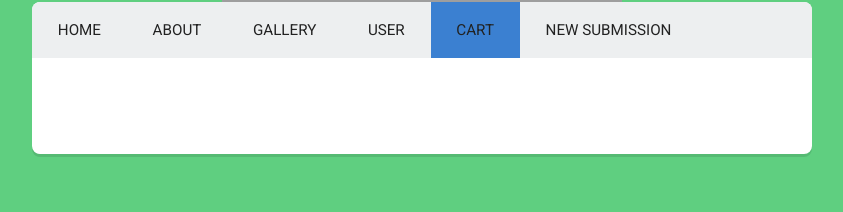
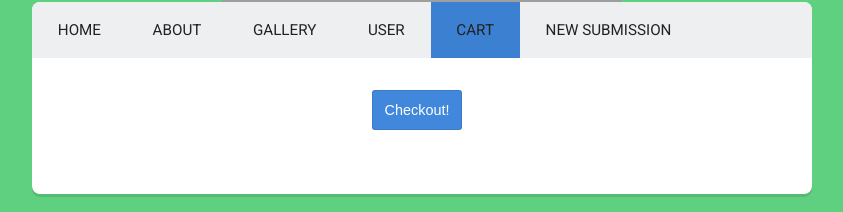
Before and after one commit to harrisblake85/cfac-react, a React (Create React App) app: page /cart in a window 1280 px wide. Shown: the part 146-358 px from the top of the page, without its empty margins (218-1061 px from the left). Built offline with nearby package versions, Linux system fonts and the light colour scheme; no server answers; grey boxes are pictures that could not be loaded.

Commit message:
Added Cart And Checkout System, Reimplemented Emailing

```diff
--- a/src/Cart.js
+++ b/src/Cart.js
@@ -1,6 +1,7 @@
 import React,{Component} from 'react';
 import config from './config.js';
 import Submissions from './Submissions.js';
+import { Button }  from './shared/buttons';
 import { Warning } from './shared/messages';
   class Cart extends Component{
     constructor(props) {
@@ -8,7 +9,8 @@ import { Warning } from './shared/messages';
       this.state= {
         cart:[],
         user:{},
-        submissions:[]
+        submissions:[],
+        emailed: false
       };
     }
     componentDidMount(){
@@ -51,6 +53,28 @@ import { Warning } from './shared/messages';
       return (json)
     };
 
+    async checkout(){
+      try {
+      const token = await JSON.parse(localStorage.getItem('token'));
+      const response = await fetch(config.url+"/submissions/checkout/",{
+        method:"GET",
+        headers: {
+          'Content-Type': 'application/json',
+          'x-access-token': token
+        }
+      });
+      console.log(response);
+      const json = await response.json();
+      console.log(json);
+      this.setState({emailed : true});
+
+      }
+      catch (e) {
+        console.log(e);
+      }
+
+    }
+
     render(){
       return(
 
@@ -62,10 +86,21 @@ import { Warning } from './shared/messages';
           { this.state.err &&
             <Warning>{ this.state.err }</Warning>
           }
+          {this.state.emailed &&
+            <h1>Check your email for order confirmation!</h1>
+          }
+            <Button
+              className="checkoutbutton"
+              onClick={this.checkout.bind(this)}
+              >
+              Checkout!
+            </Button>
+            {!this.state.emailed &&
+              <Submissions
+                submissions = {this.state.submissions}
+                />
+            }
 
-            <Submissions
-              submissions = {this.state.submissions}
-              />
 
         </div>
       )
--- a/src/Register.js
+++ b/src/Register.js
@@ -24,7 +24,7 @@ class Register extends Component {
 
   async handleSubmit(event) {
     event.preventDefault();
-    const userData = { username: this.state.username, password: this.state.userpass }
+    const userData = { username: this.state.username, password: this.state.userpass, email:this.state.useremail, img:this.state.userimg }
     try {
       const response = await fetch(config.url + '/users', {
         method: 'post',
```
